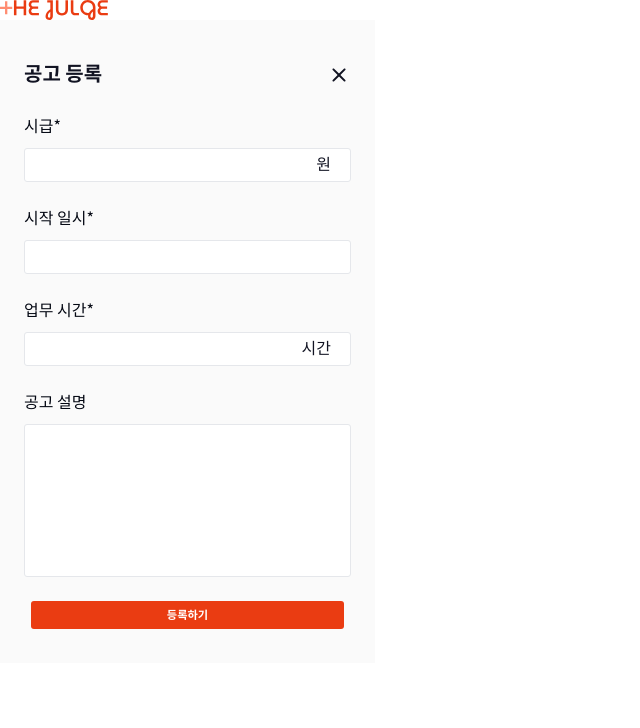
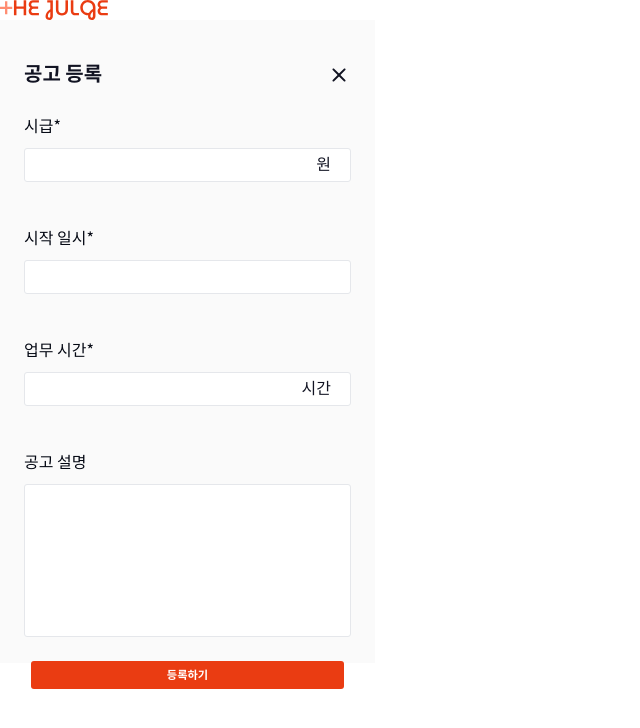
Before and after one commit to S2-P3-T5/Jugle, a Next.js app: page /notice/register in a window 1280 px wide. Shown: the top 728 px of the page, without its empty margins (0-640 px from the left). Built offline with nearby package versions, Linux system fonts and the light colour scheme.

Commit message:
refactor: form 태그 하나로 줄이기

```diff
--- a/src/pages/notice/register/index.tsx
+++ b/src/pages/notice/register/index.tsx
@@ -18,6 +18,7 @@ function NoticeRegister() {
           />
         </div>
       </Link>
+      <form>
         <div className="w-[37.5rem] gap-[0.8rem] bg-[#FAFAFA]">
           <div className="flex flex-col items-center justify-center">
             <div className="flex w-[35.1rem] flex-col items-start gap-[0.8rem] px-[1.2rem] pb-[8rem] pt-[4rem]">
@@ -36,7 +37,6 @@ function NoticeRegister() {
                   </div>
                 </div>
                 <div className="flex h-[52.3rem] w-full flex-col justify-end gap-[2rem]">
-                <form>
                   <div className="flex h-[9.2rem] w-full flex-col items-start gap-[0.8rem]">
                     <Label htmlFor="시급">시급*</Label>
                     <div className="relative inline-block w-full">
@@ -71,7 +71,6 @@ function NoticeRegister() {
                       className="flex h-[15.3rem] w-full items-center self-stretch overflow-auto rounded-md border border-input px-[2rem] py-[1.6rem] text-sm ring-offset-background placeholder:text-muted-foreground focus-visible:outline-none focus-visible:ring-2 focus-visible:ring-ring focus-visible:ring-offset-2 disabled:cursor-not-allowed disabled:opacity-50"
                     />
                   </div>
-                </form>
                 </div>
                 <div>
                   <Button className="flex h-[2rem] items-center justify-center gap-[0.8rem] self-stretch rounded-md bg-[#EA3C12] px-[13.6rem] py-[1.4rem]">
@@ -84,6 +83,7 @@ function NoticeRegister() {
             </div>
           </div>
         </div>
+      </form>
     </>
   );
 }
```
Lines whose indentation alone changed are shown as unchanged.
